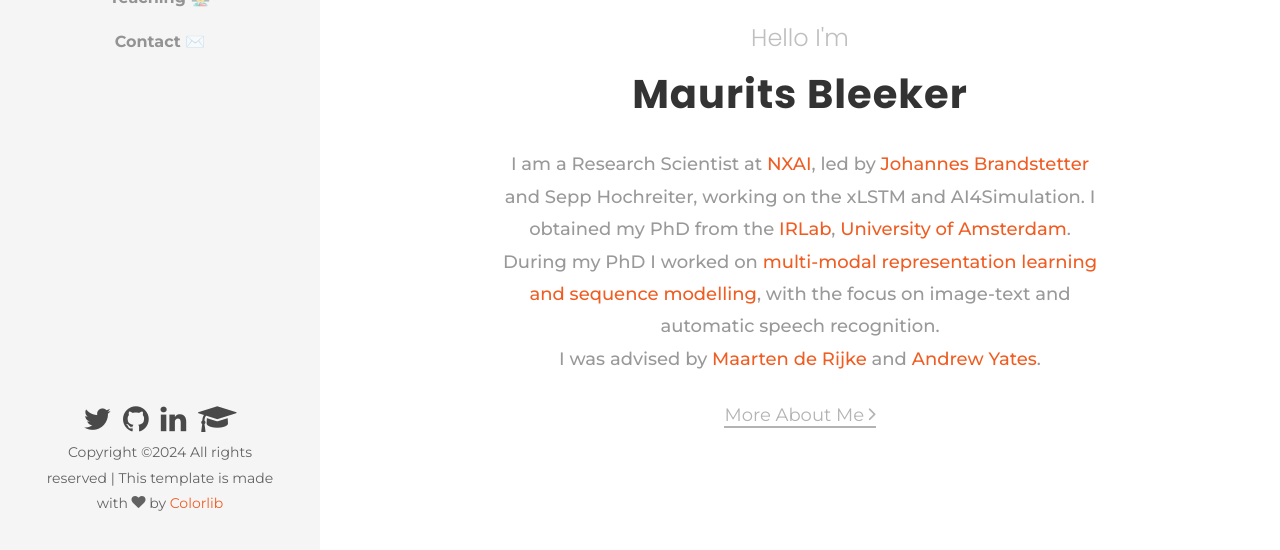
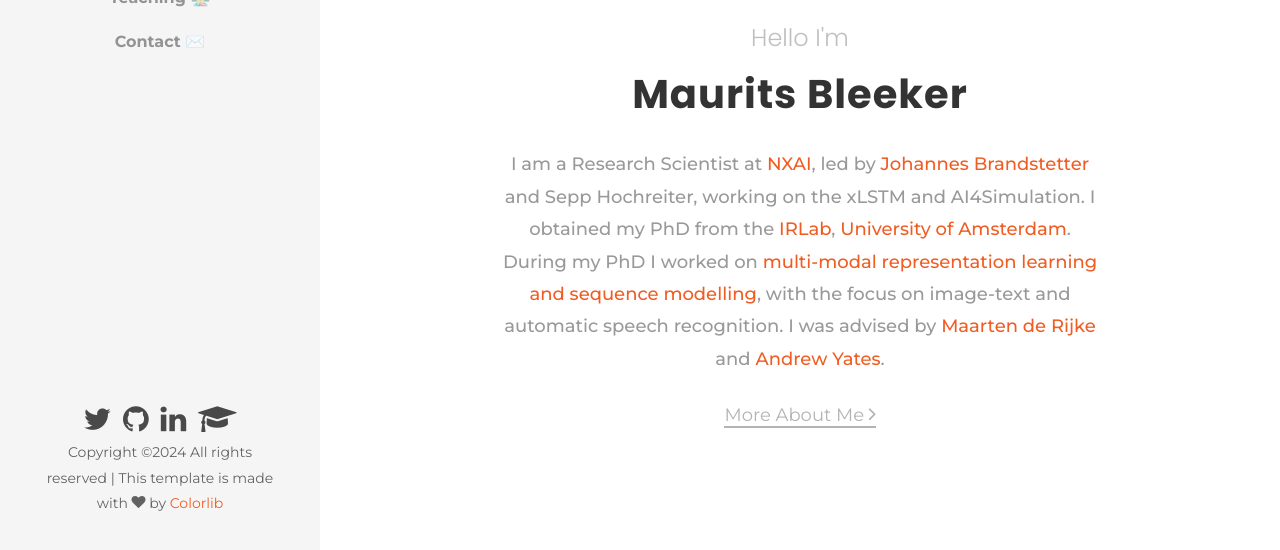
Before and after one commit to MauritsBleeker/mauritsbleeker.github.io, a Jekyll site: the page built from index.md, in a window 1280 px wide, cut to the strip 328-878 px from the top of the page. Built offline with Jekyll 4.4.1, drawn with Linux system fonts in a browser that asks for light colours; some web fonts are replaced.

Commit message:
remove brs

```diff
--- a/_layouts/about.html
+++ b/_layouts/about.html
@@ -18,8 +18,8 @@
                         <p class="mb-4">
                             I am a Research Scientist at <a href="https://www.nx-ai.com">NXAI</a>, led by <a href="https://brandstetter-johannes.github.io">Johannes Brandstetter</a> and Sepp Hochreiter, working on the xLSTM and AI4Simulation.
                             I obtained my PhD from the <a href="https://irlab.science.uva.nl">IRLab</a>, <a href="https://www.uva.nl">University of Amsterdam</a>.
-                            </br> During my PhD I worked on <a href="https://dare.uva.nl/search?identifier=c978c2cb-08af-4cec-9f35-cf175b219f73">multi-modal representation learning and sequence modelling</a>, with the focus on image-text and automatic speech recognition.
-                            </br> I was advised by <a href="https://staff.fnwi.uva.nl/m.derijke/">Maarten de Rijke</a> and <a href="https://andrewyates.net">Andrew Yates</a>.</p>
+                            During my PhD I worked on <a href="https://dare.uva.nl/search?identifier=c978c2cb-08af-4cec-9f35-cf175b219f73">multi-modal representation learning and sequence modelling</a>, with the focus on image-text and automatic speech recognition.
+                            I was advised by <a href="https://staff.fnwi.uva.nl/m.derijke/">Maarten de Rijke</a> and <a href="https://andrewyates.net">Andrew Yates</a>.</p>
                         </p>
                         <p>I obtained my MSc in <a href="https://www.uva.nl/en/programmes/masters/artificial-intelligence/artificial-intelligence.html"> Artificial Intelligence </a>, 8.2/10 GPA, from the University of Amsterdam in July 2018. With a focus on machine learning, deep learning, computer vision and information retrieval.
                             In July 2015 I obtained a BSc in <a href="https://bachelors.vu.nl/nl/opleidingen/artificial-intelligence/index.aspx"> Artificial Intelligence</a>, with distinction and a 8.3/10 GPA, from the Vrije Universiteit Amsterdam.</p>
--- a/_layouts/home.html
+++ b/_layouts/home.html
@@ -16,8 +16,8 @@
                         <p class="mb-4">
                             I am a Research Scientist at <a href="https://www.nx-ai.com">NXAI</a>, led by <a href="https://brandstetter-johannes.github.io">Johannes Brandstetter</a> and Sepp Hochreiter, working on the xLSTM and AI4Simulation.
                             I obtained my PhD from the <a href="https://irlab.science.uva.nl">IRLab</a>, <a href="https://www.uva.nl">University of Amsterdam</a>.
-                            </br> During my PhD I worked on <a href="https://dare.uva.nl/search?identifier=c978c2cb-08af-4cec-9f35-cf175b219f73">multi-modal representation learning and sequence modelling</a>, with the focus on image-text and automatic speech recognition.
-                            </br> I was advised by <a href="https://staff.fnwi.uva.nl/m.derijke/">Maarten de Rijke</a> and <a href="https://andrewyates.net">Andrew Yates</a>.</p>
+                            During my PhD I worked on <a href="https://dare.uva.nl/search?identifier=c978c2cb-08af-4cec-9f35-cf175b219f73">multi-modal representation learning and sequence modelling</a>, with the focus on image-text and automatic speech recognition.
+                            I was advised by <a href="https://staff.fnwi.uva.nl/m.derijke/">Maarten de Rijke</a> and <a href="https://andrewyates.net">Andrew Yates</a>.</p>
                         <p><a href="about.html" class="btn-custom">More About Me <span class="ion-ios-arrow-forward"></span></a></p>
                     </div>
                 </div>
```
